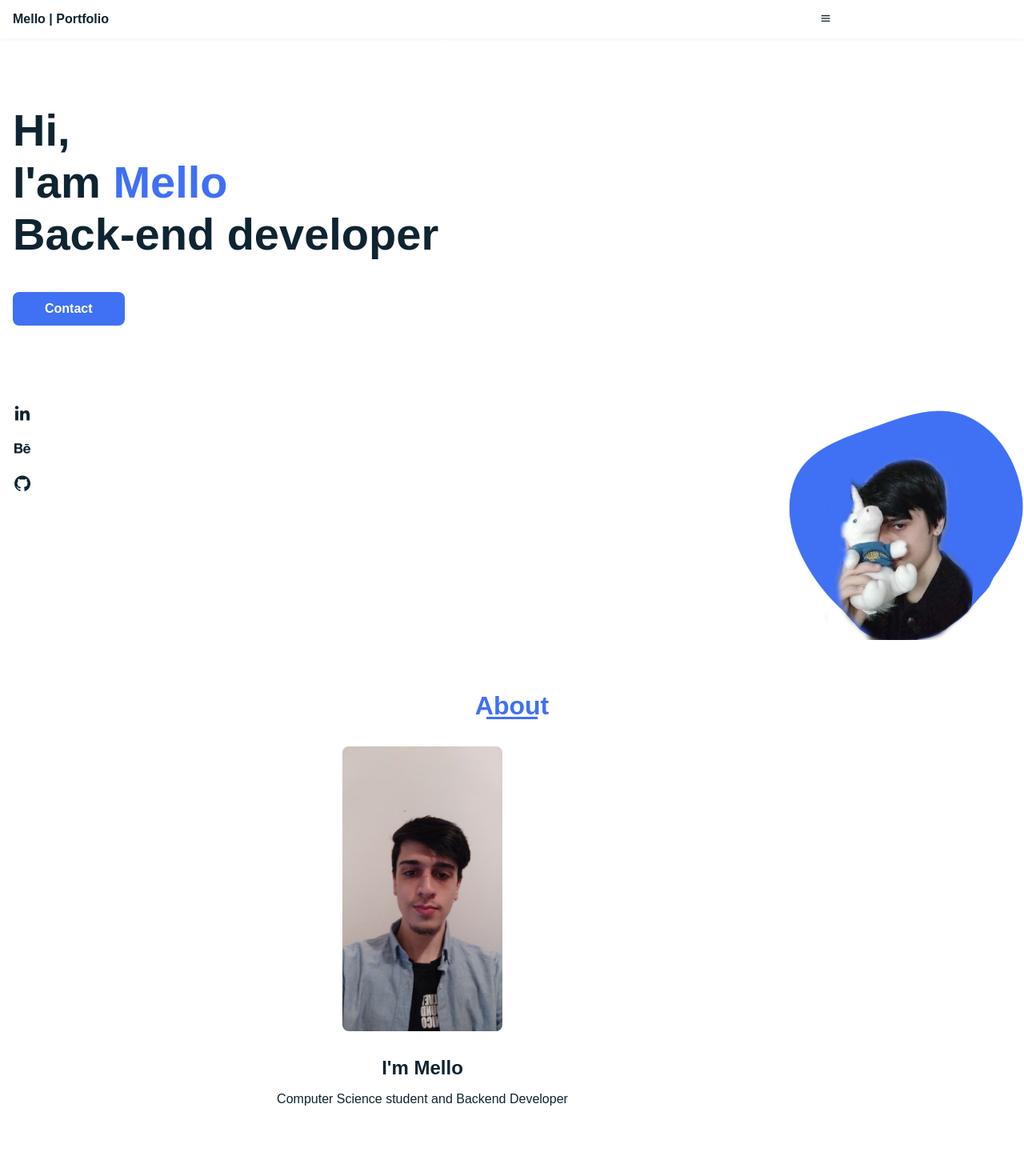
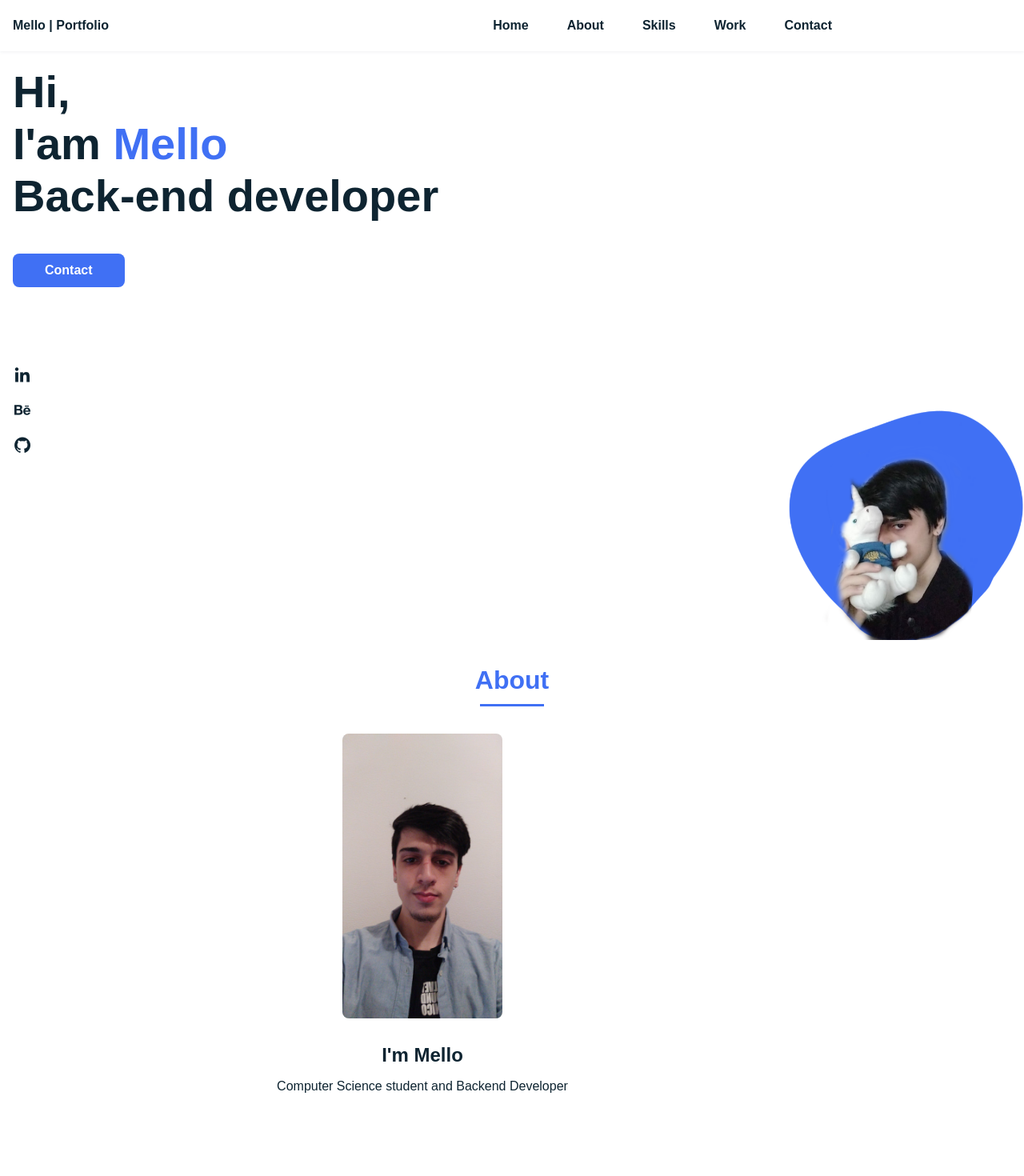
Before and after one commit to MelloTonio/Mello-Portfolio, a React (Create React App) app: page / in a window 1280 px wide. Shown: the top 1470 px of the page at 80% size. Built offline with nearby package versions, Linux system fonts and the light colour scheme.

Commit message:
feat: entire project

```diff
--- a/src/App.css
+++ b/src/App.css
@@ -343,3 +343,91 @@ img {
 .work__img img:hover {
   transform: scale(1.1);
 }
+
+.contact__input {
+  width: 100%;
+  font-size: var(--normal-font-size);
+  font-weight: var(--font-semi);
+  padding: 1rem;
+
+  border-radius: .5rem;
+  border: 1.5px solid var(--second-color);
+
+  outline: none;
+
+  margin-bottom: var(--mb-4);
+}
+
+.contact__button {
+  display: block;
+  border: none;
+  outline: none;
+  font-size: var(--normal-font-size);
+  cursor: pointer;
+  margin-left: auto;
+}
+
+.footer {
+    background-color: var(--second-color);
+    color: #fff;
+    text-align: center;
+    font-weight: var(--font-semi);
+    padding: 2rem 0;
+}
+
+.footer__title {
+  font-size: 2rem;
+  margin-bottom: var(--mb-4);
+}
+
+.footer__social {
+  margin-bottom: var(--mb-4);
+}
+
+.footer__icon {
+  font-size: 1.5rem;
+  color: #fff;
+  margin: 0 var(--mb-2);
+}
+
+@media(min-width: 768px) {
+  body {
+    margin: 0;
+  }
+
+  .section {
+    padding-top: 4rem;
+    padding-bottom: 3rem;
+  }
+
+  .section-title {
+    margin-bottom: var(--mb-6);
+  }
+
+  .section-title::after {
+    width: 80px;
+    top: 3rem;
+  }
+
+  .nav {
+    height: calc(var(--header-height) + 1rem);
+  }
+
+  .nav__list {
+    display: flex;
+    padding-top: 0;
+  }
+
+  .nav__item {
+    margin-left: var(--mb-6);
+    margin-bottom: 0;
+  }
+
+  .nav_toggle {
+    display: none;
+  }
+
+  .nav__link {
+    color: var(--second-color);
+  }
+}
--- a/src/App.js
+++ b/src/App.js
@@ -6,6 +6,8 @@ import Home from './components/Home/Home.js'
 import About from './components/About/About.js'
 import Skills from './components/Skills/Skills.js'
 import Projects from './components/Projects/Projects.js'
+import Contact from './components/Contact/Contact.js'
+import Footer from './components/Footer/Footer.js'
 
 function App() {
   return (
@@ -15,6 +17,8 @@ function App() {
       <About />
       <Skills />
       <Projects />
+      <Contact />
+      <Footer />
     </div>
   );
 }
--- a/src/components/About/About.js
+++ b/src/components/About/About.js
@@ -4,7 +4,7 @@ import aboutImage from '../../assets/photoimg.jpeg'
 
 const About = () => {
     return (
-        <section className="about section">
+        <section className="about section" id="about" >
             <h2 className="section-title">About</h2>
 
             <div className="about__container bd-grid">
--- /dev/null
+++ b/src/components/Contact/Contact.js
@@ -0,0 +1,21 @@
+import react from 'react'
+
+const Contact = () => {
+    return (
+        <section className="contact section" id="contact"  >
+            <h2 className="section-title">Contact</h2>
+
+            <div className="contact__container bd-grid">
+                <form className="contact__form">
+                    <input type="text" placeholder="Name" className="contact__input" />
+                    <input type="mail" placeholder="Email" className="contact__input" />
+                    <textarea cols="0" rows="10" className="contact__input"  ></textarea>
+
+                    <input type="button" value="Enviar" className="contact__button button" />
+                </form>
+            </div>
+        </section>
+    )
+}
+
+export default Contact;
--- /dev/null
+++ b/src/components/Footer/Footer.js
@@ -0,0 +1,21 @@
+import react from 'react'
+
+
+const Footer = () => {
+    return (
+        <footer className="footer">
+            <p className="footer__title">Mello</p>
+
+            <div className="footer__social">
+                <a className="footer__icon"><i className="bx bxl-twitter"></i></a>
+                <a className="footer__icon"><i className="bx bxl-facebook"></i></a>
+                <a className="footer__icon"><i className="bx bxl-instagram"></i></a>
+            </div>
+
+            <p>&#169; 2020 copyright all rights reserved </p>
+        </footer>
+    )
+}
+
+
+export default Footer;
--- a/src/components/Header/Header.js
+++ b/src/components/Header/Header.js
@@ -15,11 +15,11 @@ const Header = () => {
 
                 <Menu openMenu={openMenu}>
                     <ul className="nav__list">
-                        <li className="nav__item"><a href="#" className="nav__link" >Home</a></li>
-                        <li className="nav__item"><a href="#" className="nav__link" >About</a></li>
-                        <li className="nav__item"><a href="#" className="nav__link" >Skills</a></li>
-                        <li className="nav__item"><a href="#" className="nav__link" >Work</a></li>
-                        <li className="nav__item"><a href="#" className="nav__link" >Contact</a></li>
+                        <li className="nav__item"><a href="#home" className="nav__link" onClick={() => setOpenMenu(!openMenu)} >Home</a></li>
+                        <li className="nav__item"><a href="#about" className="nav__link" onClick={() => setOpenMenu(!openMenu)} >About</a></li>
+                        <li className="nav__item"><a href="#skills" className="nav__link" onClick={() => setOpenMenu(!openMenu)}  >Skills</a></li>
+                        <li className="nav__item"><a href="#projects" className="nav__link" onClick={() => setOpenMenu(!openMenu)}  >Work</a></li>
+                        <li className="nav__item"><a href="#contact" className="nav__link" onClick={() => setOpenMenu(!openMenu)} >Contact</a></li>
                     </ul>
                 </Menu>
 
--- a/src/components/Projects/Projects.js
+++ b/src/components/Projects/Projects.js
@@ -2,7 +2,7 @@ import react from 'react'
 
 const Work = () => {
     return (
-        <section className="work section">
+        <section className="work section" id="projects" >
             <h2 className="section-title">Projects</h2>
 
 
--- a/src/components/Skills/Skills.js
+++ b/src/components/Skills/Skills.js
@@ -3,7 +3,7 @@ import react from 'react'
 
 const Skills = () => {
     return (
-        <section className="skills section">
+        <section className="skills section" id="skills" >
             <h2 className="section-title">Skills</h2>
 
 
```
